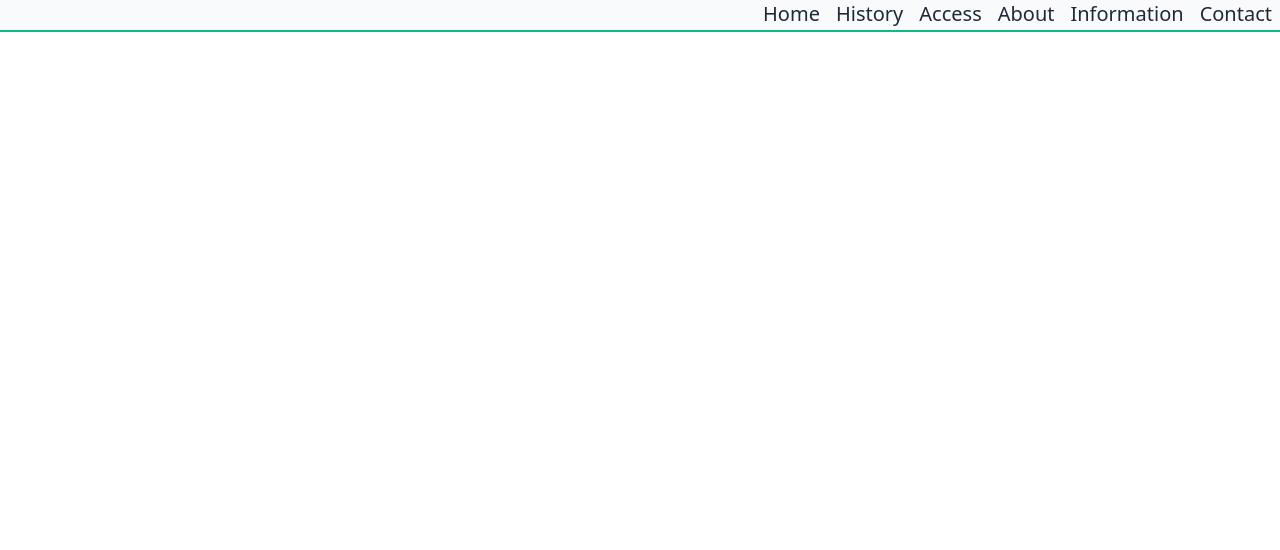
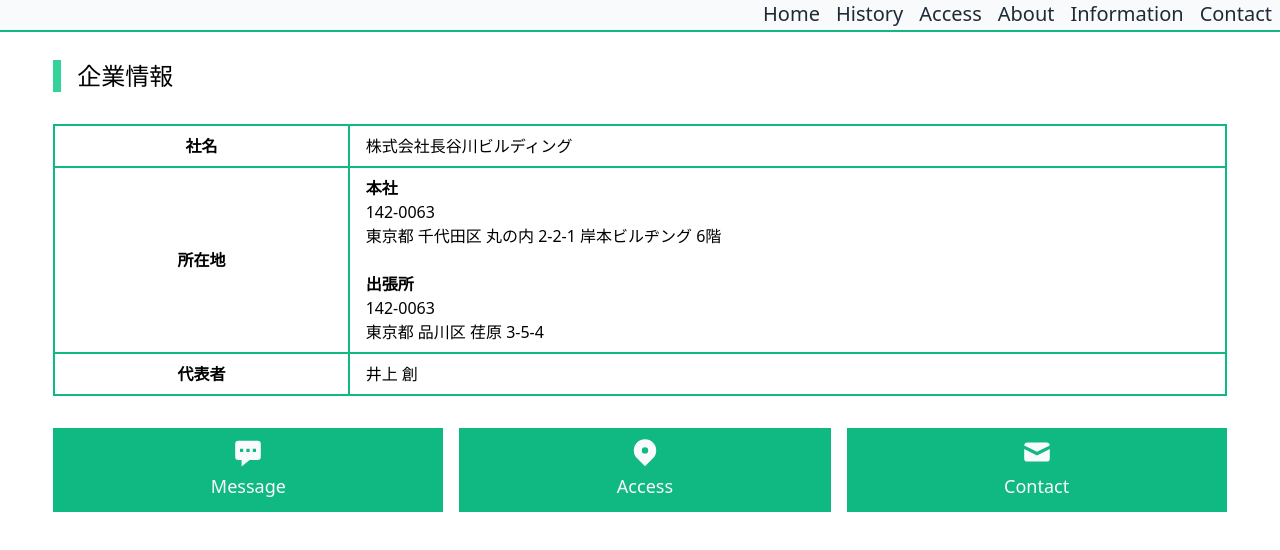
Before and after one commit to LyIV/hasegawa-building-homepage, a React (Create React App) app: page /about in a window 1280 px wide. Shown: the top 550 px of the page. Built offline with nearby package versions, Linux system fonts and the light colour scheme.

Commit message:
feat: add about page contents

```diff
--- /dev/null
+++ b/src/components/About.jsx
@@ -0,0 +1,63 @@
+/* modules */
+import { ChatAltIcon, LocationMarkerIcon, MailIcon } from "@heroicons/react/solid";
+
+/* stylesheets */
+import "../stylesheets/about.css";
+
+export default function About() {
+  return(
+    <>
+      <h1 className="title">企業情報</h1>
+
+      <table className="about">
+        <tbody>
+          <tr>
+            <th>社名</th>
+            <td>株式会社長谷川ビルディング</td>
+          </tr>
+          <tr>
+            <th>所在地</th>
+            <td>
+              <span>
+                <p className="font-bold">本社</p>
+                <p>142-0063</p>
+                <p>東京都 千代田区 丸の内 2-2-1 岸本ビルヂング 6階</p>
+              </span>
+              <br />
+              <span>
+                <p className="font-bold">出張所</p>
+                <p>142-0063</p>
+                <p>東京都 品川区 荏原 3-5-4</p>
+              </span>
+            </td>
+          </tr>
+          <tr>
+            <th>代表者</th>
+            <td>井上 創</td>
+          </tr>
+        </tbody>
+      </table>
+
+      <ul className="shortcuts">
+        <li>
+          <a href="/">
+            <ChatAltIcon className="shortcut-icon" />
+            <p>Message</p>
+          </a>
+        </li>
+        <li>
+          <a href="/access">
+            <LocationMarkerIcon className="shortcut-icon" />
+            <p>Access</p>
+          </a>
+        </li>
+        <li>
+          <a href="/contact">
+            <MailIcon className="shortcut-icon" />
+            <p>Contact</p>
+          </a>
+        </li>
+      </ul>
+    </>
+  );
+}
--- a/src/components/App.jsx
+++ b/src/components/App.jsx
@@ -6,6 +6,7 @@ import { ChatIcon, CollectionIcon, DotsHorizontalIcon, LocationMarkerIcon, ViewL
 /* components */
 import Top from "./Top";
 import Access from "./Access";
+import About from "./About";
 import Information from "./Information";
 
 /* stylesheets */
@@ -23,7 +24,7 @@ export default function App() {
             <li><Link to="/">Home</Link></li>
             <li><Link to="/history">History</Link></li>
             <li><Link to="/access">Access</Link></li>
-            <li><Link to="/company">About</Link></li>
+            <li><Link to="/about">About</Link></li>
             <li><Link to="/information">Information</Link></li>
             <li><Link to="/contact">Contact</Link></li>
           </ul>
@@ -70,6 +71,9 @@ export default function App() {
             <Route exact path="/access">
               <Access />
             </Route>
+            <Route exact path="/about">
+              <About />
+            </Route>
             <Route exact path="/information">
               <Information />
             </Route>
--- /dev/null
+++ b/src/stylesheets/about.css
@@ -0,0 +1,45 @@
+.title {
+  @apply my-8 w-11/12 flex;
+}
+
+.about {
+  @apply m-0 p-0 w-11/12 border border-solid border-green-500;
+}
+
+.about tbody {
+  @apply m-0 p-0 flex flex-col items-center;
+}
+
+.about tr {
+  @apply m-0 p-0 w-full flex flex-row items-center border-collapse border border-solid border-green-500;
+}
+
+.about th {
+  @apply m-0 p-2 w-1/4 text-base font-bold;
+}
+
+.about td {
+  @apply m-0 py-2 px-4 w-3/4 text-base border-l-2 border-solid border-green-500;
+}
+
+.shortcuts {
+  @apply mt-8 my-4 mx-0 p-0 w-11/12 flex flex-row space-x-4 items-center justify-center;
+}
+
+.shortcuts li {
+  @apply m-0 p-0 flex flex-col flex-grow items-center justify-center;
+  color           : theme('colors.gray.50');
+  background-color: theme('colors.green.500');
+}
+
+.shortcuts a {
+  @apply mt-0 mb-1 py-2 px-0 w-full h-full flex flex-col items-center justify-center;
+}
+
+.shortcuts p {
+  @apply mt-1 mb-0 p-0 text-lg;
+}
+
+.shortcut-icon {
+  @apply w-8 h-8;
+}
```
